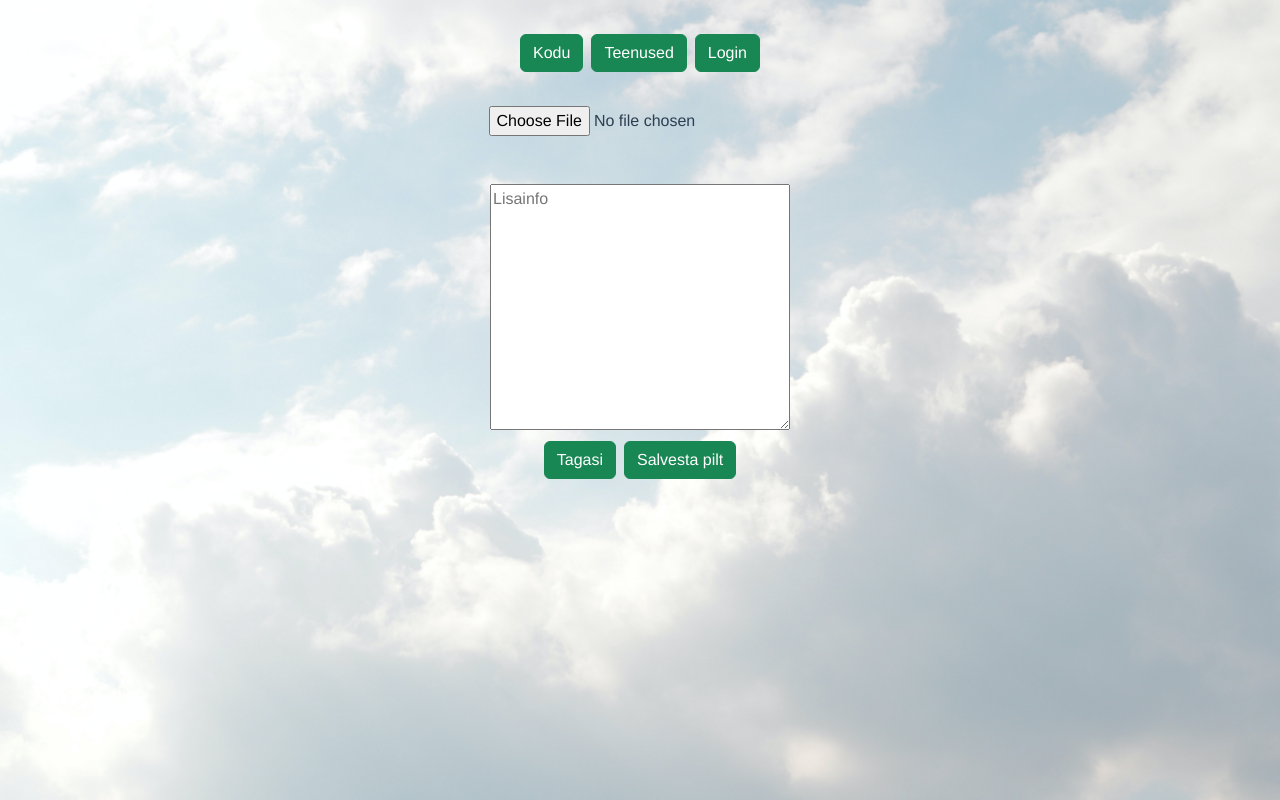
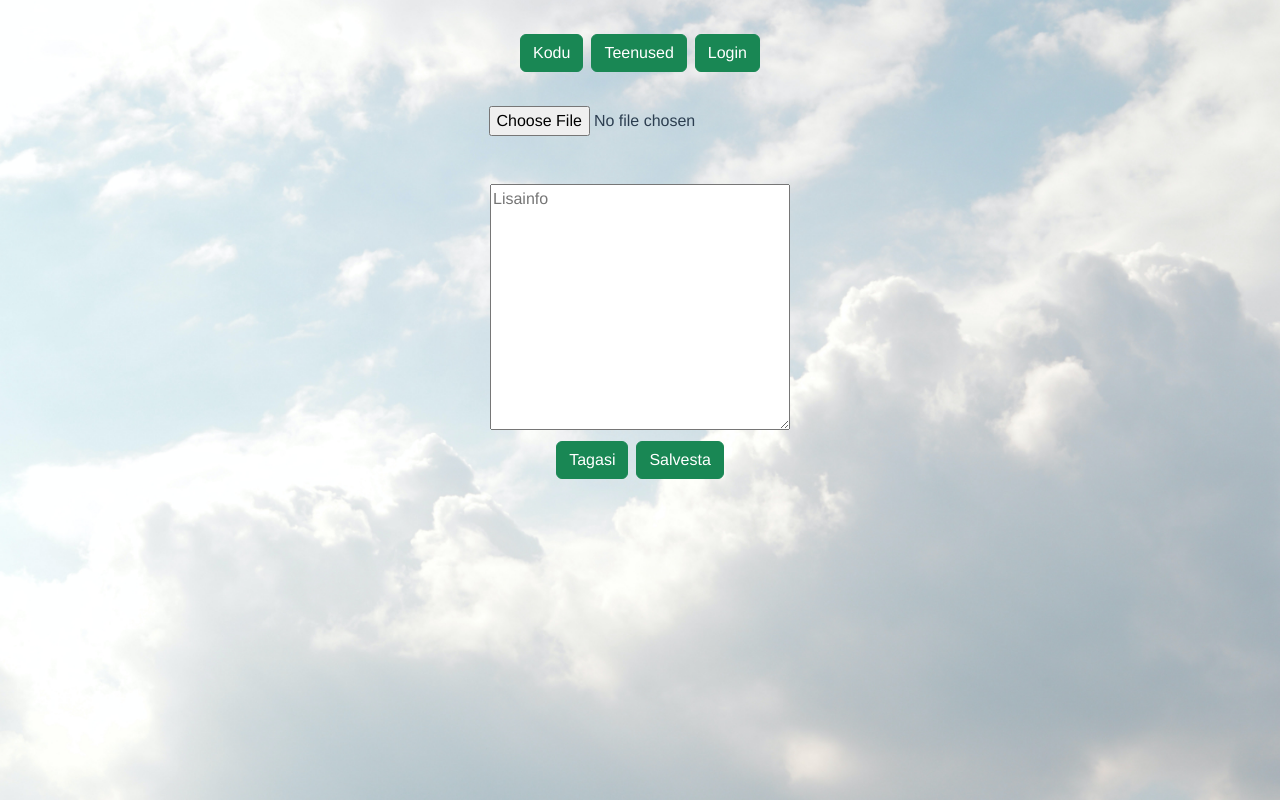
Before and after one commit to ValeriaLukashevich/front_service2school, a Vue app: page /#/picture in a window 1280 px wide. Built offline with nearby package versions, Linux system fonts and the light colour scheme.

Commit message:
develop-front: 08.12 õhtune seis

```diff
--- a/src/views/AddOfferStageOneView.vue
+++ b/src/views/AddOfferStageOneView.vue
@@ -48,7 +48,7 @@
       <div class="input-group-prepend">
         <span class="input-group-text" id="basic-addon1">Telefoninumber</span>
       </div>
-      <input v-model="addOfferFirstStageRequest.phone" type="text" class="form-control" placeholder="Telefoninumber"
+      <input v-model="addOfferFirstStageRequest.phone" type="number" class="form-control" placeholder="Telefoninumber"
              aria-label="Username" aria-describedby="basic-addon1">
     </div>
     <div>
--- a/src/views/AddPictureView.vue
+++ b/src/views/AddPictureView.vue
@@ -12,7 +12,7 @@
     <textarea v-model="pictureDto.additionalInfo" placeholder="Lisainfo" cols="30" rows="10"></textarea>
     <div>
       <button v-on:click="backToGradeSubject" class="btn btn-success m-1" type="button">Tagasi</button>
-      <button v-on:click="addPicture" class="btn btn-success m-1" type="button">Salvesta pilt</button>
+      <button v-on:click="addPicture" class="btn btn-success m-1" type="button">Salvesta</button>
     </div>
   </div>
 
@@ -40,8 +40,13 @@ export default {
     addPicture: function () {
       this.$http.post("/photo", this.pictureDto
       ).then(response => {
-        console.log(response.data)
-      }).catch(error => {
+        this.$router.push({
+              path: '/profile'
+            }
+        )
+
+
+              }).catch(error => {
         console.log(error)
       })
     },
```
